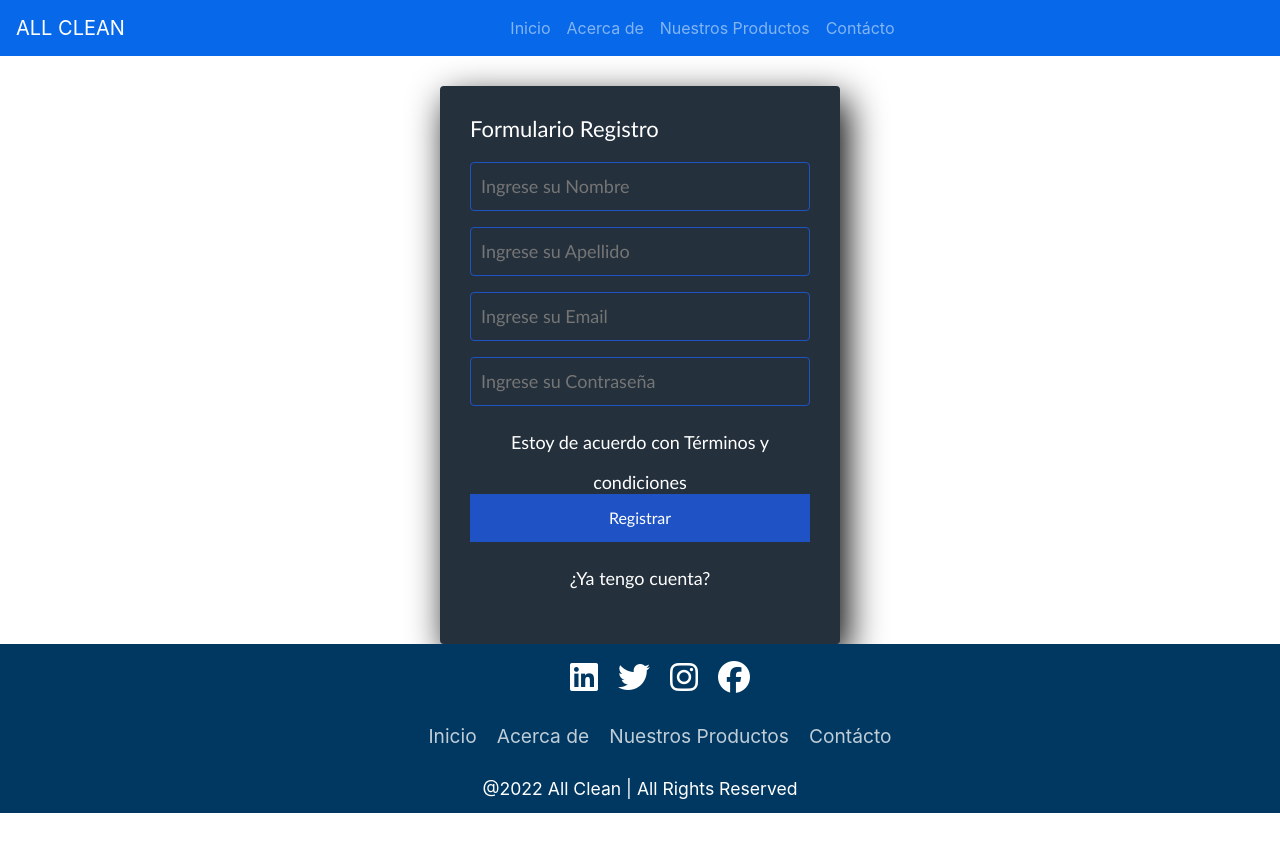
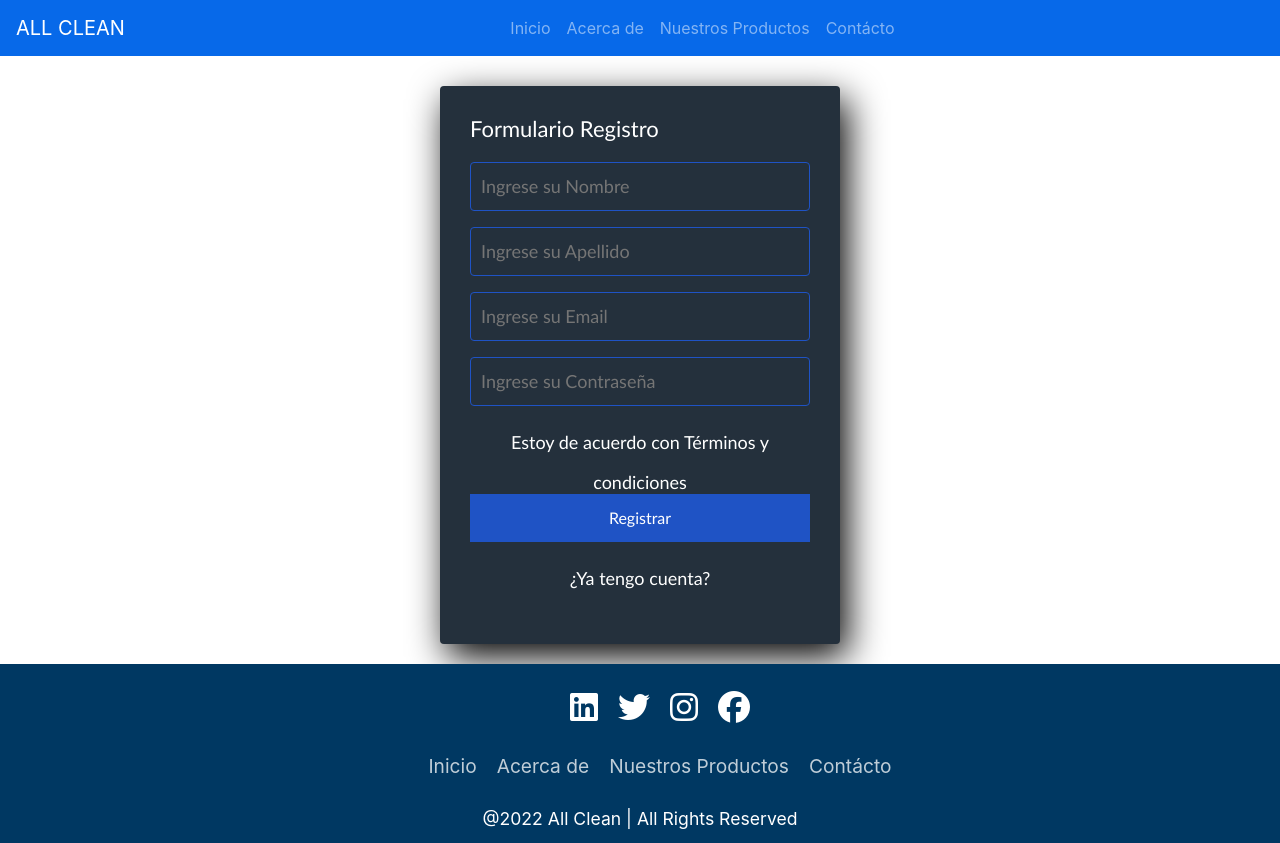
Before and after one commit to danielferra/New-All-Clean, a plain HTML site: page pages/contacto.html in a window 1280 px wide. Before the commit the page ends 813 px from the top, so only its background shows below. Drawn offline with nearby package versions, Linux system fonts and the light colour scheme.

Commit message:
modifique padding en contacto.html

```diff
--- a/css/style.css
+++ b/css/style.css
@@ -137,6 +137,10 @@ footer p{
 }
 
 /* estilos form */
+.footer-contacto{
+    margin-top: 20px;
+    padding-top: 10px;
+}
 .form-register{
     width: 400px;
     background-color: #24303c;
@@ -209,6 +213,7 @@ footer p{
 }
 .footer-acercade{
     margin: auto;
+    padding-top: 15px;
 }
 
 /* estilos nuestros productos */
--- a/pages/contacto.html
+++ b/pages/contacto.html
@@ -45,7 +45,7 @@
             <p><a href="#">¿Ya tengo cuenta?</a></p>
         </section>
     </main>
-    <footer class="footer">
+    <footer class="footer-contacto">
         <ul class="social-icon">
             <li><a href=""><i class="fa-brands fa-linkedin"></i></a></li>
             <li><a href=""><i class="fa-brands fa-twitter"></i></a></li>
```
